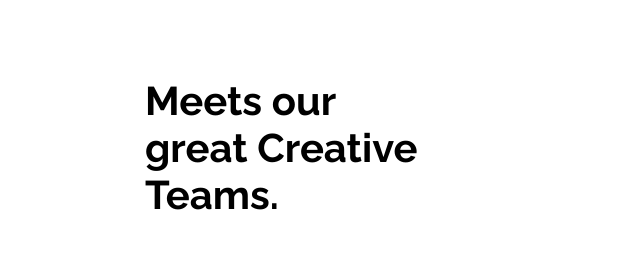
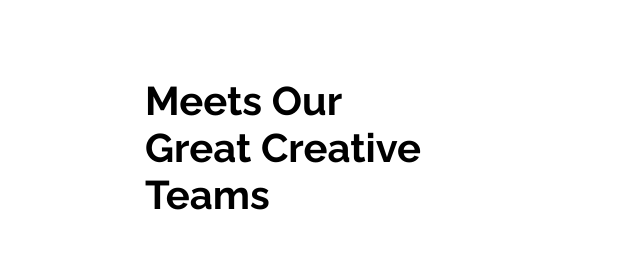
Before and after one commit to Bharat1056/Project-12, a plain HTML site: page index.html in a window 1280 px wide. Shown: the part 3518-3786 px from the top of the page, 0-640 px from the left. Drawn offline with Linux system fonts and the light colour scheme.

Commit message:
Update index.html

```diff
--- a/index.html
+++ b/index.html
@@ -134,7 +134,7 @@
 
     <div class="team">
         <div class="team-top">
-            <h1>Meets our great Creative Teams.</h1>
+            <h1>Meets Our Great Creative Teams</h1>
             <p>Our journey began witha simple idea make a simple journey make this world more function. We collaborate with organizations that are keen transform</p>
         </div>
 
```
